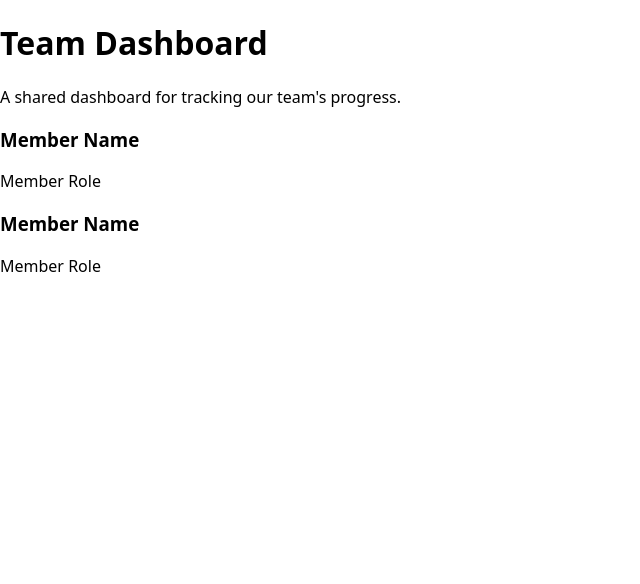
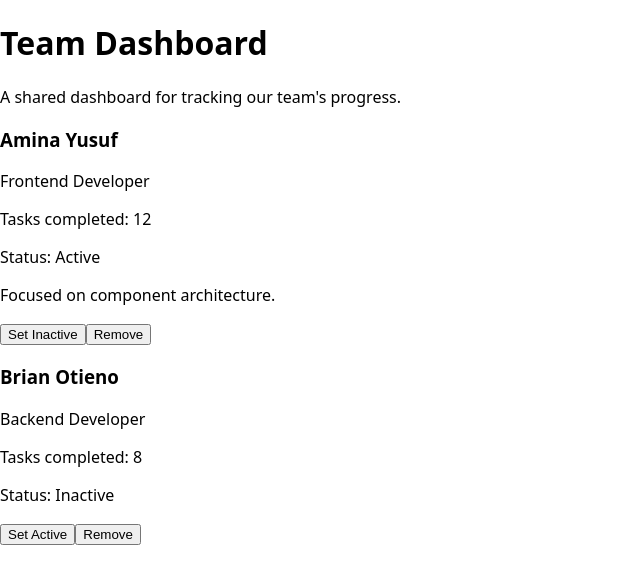
Before and after one commit to code2811/coding-party-react-exercises7, a React (Vite) app: page / in a window 1280 px wide. Shown: the top 584 px of the page, without its empty margins (0-640 px from the left). Built offline with nearby package versions, Linux system fonts and the light colour scheme.

Commit message:
Render typed members in dashboard cards

```diff
--- a/src/MemberCard.tsx
+++ b/src/MemberCard.tsx
@@ -1,9 +1,34 @@
-// Author: Jongkuch Isaac Chol Anyar
-function MemberCard() {
+// Author: Walusansa Jesse Kisaale
+import type { Member } from './types'
+
+interface MemberCardProps {
+  member: Member
+  onRemove: (id: number) => void
+  onToggleActive: (id: number) => void
+}
+
+function MemberCard({ member, onRemove, onToggleActive }: MemberCardProps) {
+  const { id, name, role, tasksCompleted, isActive, bio } = member
+
   return (
-    <div>
-      <h3>Member Name</h3>
-      <p>Member Role</p>
+    <div className={`member-card ${isActive ? 'member-card--active' : 'member-card--inactive'}`}>
+      <h3>{name}</h3>
+      <p>{role}</p>
+      <p>Tasks completed: {tasksCompleted}</p>
+      <p>Status: {isActive ? 'Active' : 'Inactive'}</p>
+      {bio && <p className="member-card__bio">{bio}</p>}
+
+      <div className="member-card__actions">
+        {/* Task 47: Toggle Member Status */}
+        <button type="button" onClick={() => onToggleActive(id)}>
+          {isActive ? 'Set Inactive' : 'Set Active'}
+        </button>
+
+        {/* Task 45: Remove Member */}
+        <button type="button" onClick={() => onRemove(id)}>
+          Remove
+        </button>
+      </div>
     </div>
   )
 }
--- a/src/TeamDashboard.tsx
+++ b/src/TeamDashboard.tsx
@@ -1,13 +1,45 @@
-// Author: Jongkuch Isaac Chol Anyar
+// Author: Walusansa Jesse Kisaale
 import MemberCard from './MemberCard'
+import type { Member } from './types'
+
+// Task 42: Array State (Typed) — starting data for the dashboard
+const initialMembers: Member[] = [
+  {
+    id: 1,
+    name: 'Amina Yusuf',
+    role: 'Frontend Developer',
+    tasksCompleted: 12,
+    isActive: true,
+    bio: 'Focused on component architecture.',
+  },
+  {
+    id: 2,
+    name: 'Brian Otieno',
+    role: 'Backend Developer',
+    tasksCompleted: 8,
+    isActive: false,
+  },
+]
 
 function TeamDashboard() {
+  const handleRemoveMember = (_id: number) => undefined
+  const handleToggleActive = (_id: number) => undefined
+
   return (
     <>
       <h1>Team Dashboard</h1>
       <p>A shared dashboard for tracking our team's progress.</p>
-      <MemberCard />
-      <MemberCard />
+
+      <div className="dashboard-grid">
+        {initialMembers.map((member) => (
+          <MemberCard
+            key={member.id}
+            member={member}
+            onRemove={handleRemoveMember}
+            onToggleActive={handleToggleActive}
+          />
+        ))}
+      </div>
     </>
   )
 }
```
